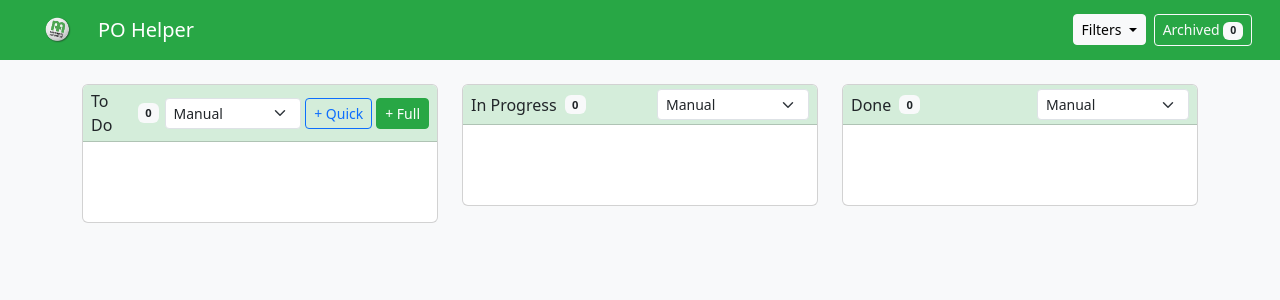
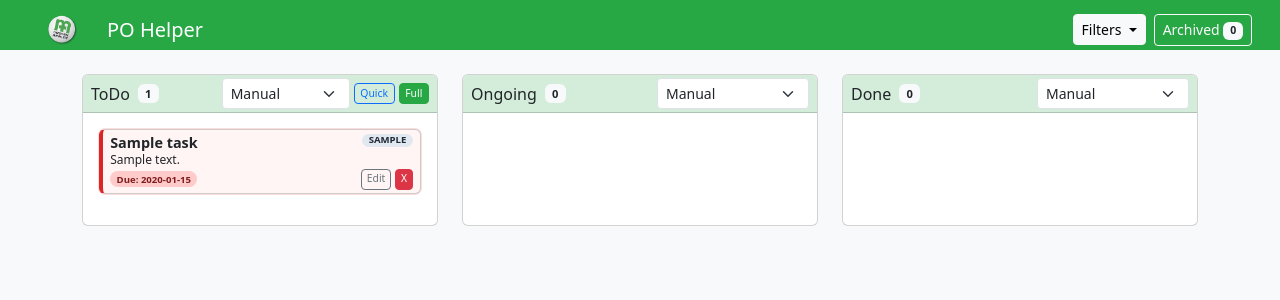
Before and after one commit to dgodderis/POHelper, a FastAPI app: page / in a window 1280 px wide. Shown: the top 300 px of the page. Run offline with FastAPI, Linux system fonts and the light colour scheme; tables that the repository leaves empty hold one stand-in row (values such as "Sample post"); data that the repository does not hold is empty.

Commit message:
final changes

```diff
--- a/main.py
+++ b/main.py
@@ -15,6 +15,9 @@
 models.Base.metadata.create_all(bind=engine)
 
 def ensure_task_columns():
+    """
+    Ensures required task columns exist in the SQLite table.
+    """
     with engine.connect() as conn:
         result = conn.execute(text("PRAGMA table_info(tasks)")).fetchall()
         columns = {row[1] for row in result}
@@ -35,6 +38,8 @@
         if "urgent" not in columns:
             conn.execute(text("ALTER TABLE tasks ADD COLUMN urgent BOOLEAN"))
             conn.execute(text("UPDATE tasks SET urgent = 0 WHERE urgent IS NULL"))
+        conn.execute(text("UPDATE tasks SET status = 'ToDo' WHERE status = 'To Do'"))
+        conn.execute(text("UPDATE tasks SET status = 'Ongoing' WHERE status = 'In Progress'"))
         conn.commit()
 
 ensure_task_columns()
@@ -108,6 +113,14 @@
         raise HTTPException(status_code=404, detail="Task not found")
     return db_task
 
+@app.delete("/tasks/archived")
+def delete_archived_tasks(db: Session = Depends(get_db)):
+    """
+    Permanently deletes all archived tasks.
+    """
+    deleted_count = crud.delete_archived_tasks(db)
+    return {"deleted_count": deleted_count}
+
 @app.delete("/tasks/{task_id}", response_model=schemas.Task)
 def delete_task(task_id: int, db: Session = Depends(get_db)):
     """
@@ -117,3 +130,13 @@
     if db_task is None:
         raise HTTPException(status_code=404, detail="Task not found")
     return db_task
+
+@app.put("/tasks/{task_id}/restore", response_model=schemas.Task)
+def restore_task(task_id: int, db: Session = Depends(get_db)):
+    """
+    Restores an archived task to the ToDo column.
+    """
+    db_task = crud.restore_task(db, task_id=task_id)
+    if db_task is None:
+        raise HTTPException(status_code=404, detail="Task not found")
+    return db_task
--- a/schemas.py
+++ b/schemas.py
@@ -9,8 +9,8 @@
     """
     Represents the allowed statuses for a task.
     """
-    to_do = "To Do"
-    in_progress = "In Progress"
+    to_do = "ToDo"
+    in_progress = "Ongoing"
     done = "Done"
 
 class TaskBase(BaseModel):
--- a/static/css/style.css
+++ b/static/css/style.css
@@ -5,16 +5,19 @@
     --text-color: #212529; /* Dark grey */
     --header-color: #ffffff; /* Pure white */
     --card-header-color: #d4edda; /* Light green */
+    --po-zoom: 1;
 }
 
 body {
     background-color: var(--background-color);
     color: var(--text-color);
+    zoom: var(--po-zoom);
 }
 
 .navbar {
     background-color: var(--primary-color);
-    padding: 5px 1rem;
+    padding: 2px 1rem;
+    height: 50px;
 }
 
 .navbar-brand {
@@ -24,7 +27,7 @@
 }
 
 .navbar-brand img {
-    height: 40px; /* Increased logo size */
+    height: 46px;
     margin-right: 10px;
 }
 
@@ -69,11 +72,23 @@
     gap: 0.35rem;
     flex-wrap: nowrap;
     min-height: 2.4rem;
+    height: 2.4rem;
+    overflow: hidden;
+}
+
+.todo-header {
+    flex-wrap: nowrap;
 }
 
 .task-sort {
     max-width: 9.5rem;
+    min-width: 0;
+    flex: 1 1 auto;
     white-space: nowrap;
+}
+
+.todo-header .task-sort {
+    max-width: 8rem;
 }
 
 .card-header .btn,
@@ -115,9 +130,7 @@
     opacity: 0.5;
 }
 
-#todo-cards,
-#inprogress-cards,
-#done-cards {
+.task-column {
     min-height: 80px;
 }
 
@@ -226,7 +239,7 @@
     font-size: 0.65rem;
 }
 
-.card-body.drag-over {
+.task-column.drag-over {
     background-color: #f0f0f0;
 }
 
@@ -237,6 +250,19 @@
 .tag-picker .form-text {
     font-size: 0.7rem;
     margin-top: 0.25rem;
+}
+
+.column-actions {
+    display: flex;
+    gap: 0.35rem;
+    align-items: center;
+    flex-wrap: nowrap;
+    min-width: 0;
+}
+
+.todo-header .btn {
+    padding: 0.1rem 0.35rem;
+    font-size: 0.65rem;
 }
 
 @media (max-width: 768px) {
--- a/static/js/app.js
+++ b/static/js/app.js
@@ -80,13 +80,13 @@
 
 document.addEventListener('DOMContentLoaded', () => {
     const taskColumns = {
-        "To Do": document.getElementById('todo-cards'),
-        "In Progress": document.getElementById('inprogress-cards'),
+        "ToDo": document.getElementById('todo-cards'),
+        "Ongoing": document.getElementById('inprogress-cards'),
         "Done": document.getElementById('done-cards')
     };
     const statusByColumnId = {
-        "todo-cards": "To Do",
-        "inprogress-cards": "In Progress",
+        "todo-cards": "ToDo",
+        "inprogress-cards": "Ongoing",
         "done-cards": "Done"
     };
     const newTaskForm = document.getElementById('newTaskForm');
@@ -111,11 +111,18 @@
     const archivedCards = document.getElementById('archived-cards');
     const toggleArchiveButton = document.getElementById('toggle-archive');
     const archivedCountBadge = document.getElementById('archived-count');
+    const deleteArchivedButton = document.getElementById('delete-archived');
     const columnCountBadges = {
-        "To Do": document.getElementById('todo-count'),
-        "In Progress": document.getElementById('inprogress-count'),
+        "ToDo": document.getElementById('todo-count'),
+        "Ongoing": document.getElementById('inprogress-count'),
         "Done": document.getElementById('done-count')
     };
+    const zoomState = {
+        level: 1
+    };
+    const ZOOM_MIN = 0.8;
+    const ZOOM_MAX = 1.6;
+    const ZOOM_STEP = 0.1;
     let draggedTaskId = null;
     let draggedFromStatus = null;
     let pendingDeleteTaskId = null;
@@ -123,18 +130,36 @@
     let archivedTasks = [];
     const sortState = {};
     let availableTags = [];
-    const statusOrder = ["To Do", "In Progress", "Done"];
+    const statusOrder = ["ToDo", "Ongoing", "Done"];
     const ARCHIVE_AFTER_HOURS = 8;
     const filterState = {
         input: ''
     };
 
-    const getTodayDate = () => {
-        const today = new Date();
-        const year = today.getFullYear();
-        const month = String(today.getMonth() + 1).padStart(2, '0');
-        const day = String(today.getDate()).padStart(2, '0');
-        return `${year}-${month}-${day}`;
+    const applyZoom = () => {
+        document.documentElement.style.setProperty('--po-zoom', zoomState.level.toFixed(2));
+        try {
+            localStorage.setItem('pohelper_zoom', zoomState.level.toFixed(2));
+        } catch (error) {
+            logError('Failed to store zoom preference:', error);
+        }
+    };
+
+    const setZoomLevel = (level) => {
+        zoomState.level = Math.min(ZOOM_MAX, Math.max(ZOOM_MIN, level));
+        applyZoom();
+    };
+
+    const loadZoomLevel = () => {
+        try {
+            const stored = Number.parseFloat(localStorage.getItem('pohelper_zoom'));
+            if (!Number.isNaN(stored)) {
+                zoomState.level = stored;
+            }
+        } catch (error) {
+            logError('Failed to read zoom preference:', error);
+        }
+        applyZoom();
     };
 
     const getStartOfToday = () => {
@@ -366,6 +391,38 @@
         }
     };
 
+    const restoreTaskById = async (taskId) => {
+        if (!taskId) {
+            return;
+        }
+        try {
+            const response = await fetch(`/tasks/${taskId}/restore`, {
+                method: 'PUT',
+            });
+            if (!response.ok) {
+                throw new Error('Network response was not ok');
+            }
+            fetchTasks();
+        } catch (error) {
+            logError('Failed to restore task:', error);
+        }
+    };
+
+    const deleteArchivedTasks = async () => {
+        try {
+            const response = await fetch('/tasks/archived', {
+                method: 'DELETE',
+            });
+            if (!response.ok) {
+                throw new Error('Network response was not ok');
+            }
+            fetchTasks();
+            fetchArchivedTasks();
+        } catch (error) {
+            logError('Failed to delete archived tasks:', error);
+        }
+    };
+
     const getLogTimestamp = () => new Date().toISOString();
 
     const logError = (message, error) => {
@@ -457,8 +514,8 @@
         });
 
         const tasksByStatus = {
-            "To Do": [],
-            "In Progress": [],
+            "ToDo": [],
+            "Ongoing": [],
             "Done": []
         };
 
@@ -649,6 +706,11 @@
 
             const actionsWrap = document.createElement('div');
             actionsWrap.className = 'task-card-actions';
+            const restoreButton = document.createElement('button');
+            restoreButton.className = 'btn btn-sm btn-outline-primary restore-task';
+            restoreButton.setAttribute('data-task-id', task.id);
+            restoreButton.textContent = 'Restore';
+            actionsWrap.appendChild(restoreButton);
             actionsWrap.appendChild(deleteButton);
 
             dueDateEl.appendChild(archivedAt);
@@ -758,7 +820,7 @@
             urgentField.checked = Boolean(task.urgent);
         }
         if (statusField) {
-            statusField.value = task.status || 'To Do';
+            statusField.value = task.status || 'ToDo';
         }
 
         editTaskModal.show();
@@ -781,7 +843,7 @@
             description,
             tags,
             due_date: due_date || null,
-            status: 'To Do',
+            status: 'ToDo',
             urgent
         };
 
@@ -807,8 +869,8 @@
             title,
             description: null,
             tags: tagsValue || null,
-            due_date: getTodayDate(),
-            status: 'To Do',
+            due_date: null,
+            status: 'ToDo',
             urgent
         };
 
@@ -853,6 +915,34 @@
             }
         });
     }
+
+    if (deleteArchivedButton) {
+        deleteArchivedButton.addEventListener('click', () => {
+            if (archivedTasks.length === 0) {
+                return;
+            }
+            const confirmed = window.confirm('Delete all archived tasks permanently?');
+            if (confirmed) {
+                deleteArchivedTasks();
+            }
+        });
+    }
+
+    document.addEventListener('keydown', (e) => {
+        if (!e.ctrlKey) {
+            return;
+        }
+        if (e.key === '=' || e.key === '+') {
+            e.preventDefault();
+            setZoomLevel(zoomState.level + ZOOM_STEP);
+        } else if (e.key === '-') {
+            e.preventDefault();
+            setZoomLevel(zoomState.level - ZOOM_STEP);
+        } else if (e.key === '0') {
+            e.preventDefault();
+            setZoomLevel(1);
+        }
+    });
 
     document.addEventListener('submit', (e) => {
         if (e.target && e.target.id === 'quickTaskForm') {
@@ -924,6 +1014,11 @@
 
     if (archivedCards) {
         archivedCards.addEventListener('click', (e) => {
+            if (e.target.classList.contains('restore-task')) {
+                const taskId = e.target.getAttribute('data-task-id');
+                restoreTaskById(taskId);
+                return;
+            }
             if (e.target.classList.contains('delete-task')) {
                 const taskId = e.target.getAttribute('data-task-id');
                 openDeleteModal(taskId);
@@ -1197,6 +1292,7 @@
     setInterval(refreshCountdowns, 60000);
     setInterval(fetchTasks, 300000);
 
+    loadZoomLevel();
     fetchTags();
     fetchTasks();
 });
--- a/templates/index.html
+++ b/templates/index.html
@@ -48,13 +48,13 @@
         <div class="row mt-3">
             <div class="col-md-4">
                 <div class="card">
-                    <div class="card-header d-flex justify-content-between align-items-center">
+                    <div class="card-header d-flex justify-content-between align-items-center todo-header">
                         <div class="d-flex align-items-center gap-2">
-                            <span class="column-title">To Do</span>
+                            <span class="column-title">ToDo</span>
                             <span class="badge bg-light text-dark task-count" id="todo-count">0</span>
                         </div>
-                        <div class="d-flex gap-1 align-items-center">
-                            <select class="form-select form-select-sm task-sort" data-status="To Do" aria-label="Sort tasks in To Do">
+                        <div class="d-flex gap-1 align-items-center column-actions">
+                            <select class="form-select form-select-sm task-sort" data-status="ToDo" aria-label="Sort tasks in ToDo">
                                 <option value="manual" selected>Manual</option>
                                 <option value="due-asc">Due date (asc)</option>
                                 <option value="due-desc">Due date (desc)</option>
@@ -63,16 +63,18 @@
                                 <option value="tag-asc">Tag (asc)</option>
                                 <option value="tag-desc">Tag (desc)</option>
                             </select>
-                            <button type="button" class="btn btn-outline-primary btn-sm" data-bs-toggle="modal" data-bs-target="#quickTaskModal" aria-label="Quick add task due today">
-                                + Quick
+                            <button type="button" class="btn btn-outline-primary btn-sm" data-bs-toggle="modal" data-bs-target="#quickTaskModal" aria-label="Quick add task">
+                                Quick
                             </button>
                             <button type="button" class="btn btn-primary btn-sm" data-bs-toggle="modal" data-bs-target="#newTaskModal" aria-label="Add detailed task">
-                                + Full
+                                Full
                             </button>
                         </div>
                     </div>
-                    <div class="card-body" id="todo-cards">
-                        <!-- Tasks will be dynamically added here -->
+                    <div class="card-body">
+                        <div class="task-column" id="todo-cards">
+                            <!-- Tasks will be dynamically added here -->
+                        </div>
                     </div>
                 </div>
             </div>
@@ -80,10 +82,10 @@
                 <div class="card">
                     <div class="card-header d-flex justify-content-between align-items-center">
                         <div class="d-flex align-items-center gap-2">
-                            <span class="column-title">In Progress</span>
+                            <span class="column-title">Ongoing</span>
                             <span class="badge bg-light text-dark task-count" id="inprogress-count">0</span>
                         </div>
-                        <select class="form-select form-select-sm task-sort" data-status="In Progress" aria-label="Sort tasks in In Progress">
+                        <select class="form-select form-select-sm task-sort" data-status="Ongoing" aria-label="Sort tasks in Ongoing">
                             <option value="manual" selected>Manual</option>
                             <option value="due-asc">Due date (asc)</option>
                             <option value="due-desc">Due date (desc)</option>
@@ -93,8 +95,10 @@
                             <option value="tag-desc">Tag (desc)</option>
                         </select>
                     </div>
-                    <div class="card-body" id="inprogress-cards">
-                        <!-- Tasks will be dynamically added here -->
+                    <div class="card-body">
+                        <div class="task-column" id="inprogress-cards">
+                            <!-- Tasks will be dynamically added here -->
+                        </div>
                     </div>
                 </div>
             </div>
@@ -115,8 +119,10 @@
                             <option value="tag-desc">Tag (desc)</option>
                         </select>
                     </div>
-                    <div class="card-body" id="done-cards">
-                        <!-- Tasks will be dynamically added here -->
+                    <div class="card-body">
+                        <div class="task-column" id="done-cards">
+                            <!-- Tasks will be dynamically added here -->
+                        </div>
                     </div>
                 </div>
             </div>
@@ -127,7 +133,12 @@
         <div class="card">
             <div class="card-header d-flex justify-content-between align-items-center">
                 <span>Archived Tasks</span>
-                <small class="text-muted">Done for more than 8 hours or deleted</small>
+                <div class="d-flex align-items-center gap-2">
+                    <small class="text-muted">Done for more than 8 hours or deleted</small>
+                    <button type="button" class="btn btn-outline-danger btn-sm" id="delete-archived">
+                        Delete all
+                    </button>
+                </div>
             </div>
             <div class="card-body" id="archived-cards">
                 <!-- Archived tasks will be dynamically added here -->
@@ -140,7 +151,7 @@
         <div class="modal-dialog modal-sm">
             <div class="modal-content">
                 <div class="modal-header">
-                    <h5 class="modal-title" id="quickTaskModalLabel">Quick Task (Due Today)</h5>
+                    <h5 class="modal-title" id="quickTaskModalLabel">Quick Task</h5>
                     <button type="button" class="btn-close" data-bs-dismiss="modal" aria-label="Close"></button>
                 </div>
                 <div class="modal-body">
@@ -148,7 +159,7 @@
                         <div class="mb-3">
                             <label for="quick_title" class="form-label">Title</label>
                             <input type="text" class="form-control" id="quick_title" required>
-                            <div class="form-text">Due date is set to today automatically.</div>
+                            <div class="form-text">Due date is optional for quick tasks.</div>
                         </div>
                         <div class="mb-3">
                             <label for="quick_tags" class="form-label">Tags</label>
@@ -263,8 +274,8 @@
                         <div class="mb-3">
                             <label for="edit_status" class="form-label">Status</label>
                             <select class="form-select" id="edit_status">
-                                <option value="To Do">To Do</option>
-                                <option value="In Progress">In Progress</option>
+                            <option value="ToDo">ToDo</option>
+                            <option value="Ongoing">Ongoing</option>
                                 <option value="Done">Done</option>
                             </select>
                         </div>
```
Also changed, not shown: AGENTS.md (+4 -3 lines), crud.py (+26 -0 lines), desktop.py (+17 -3 lines), tests/test_api.py (+4 -4 lines), tests/test_crud.py (+5 -5 lines), README.md.
